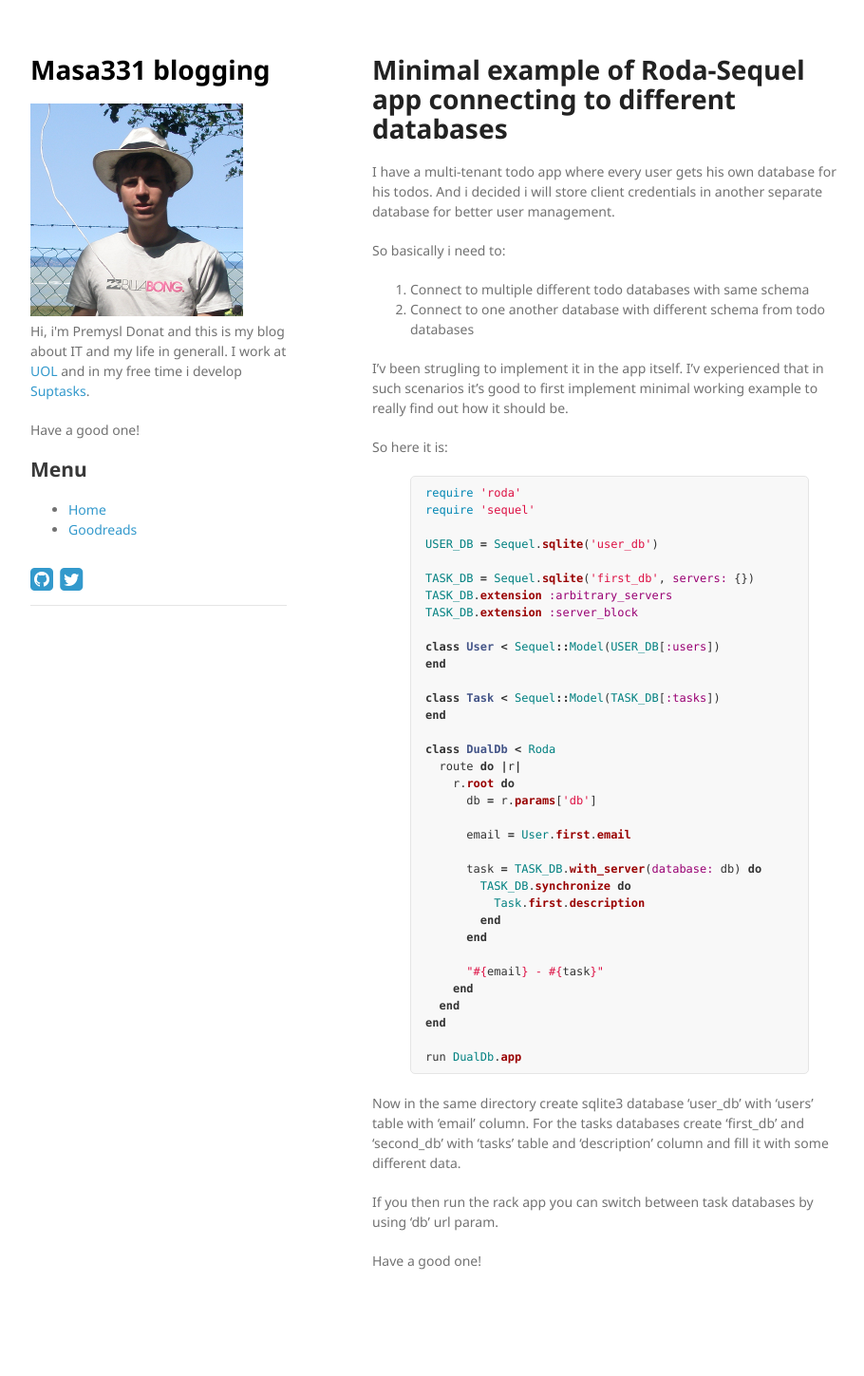
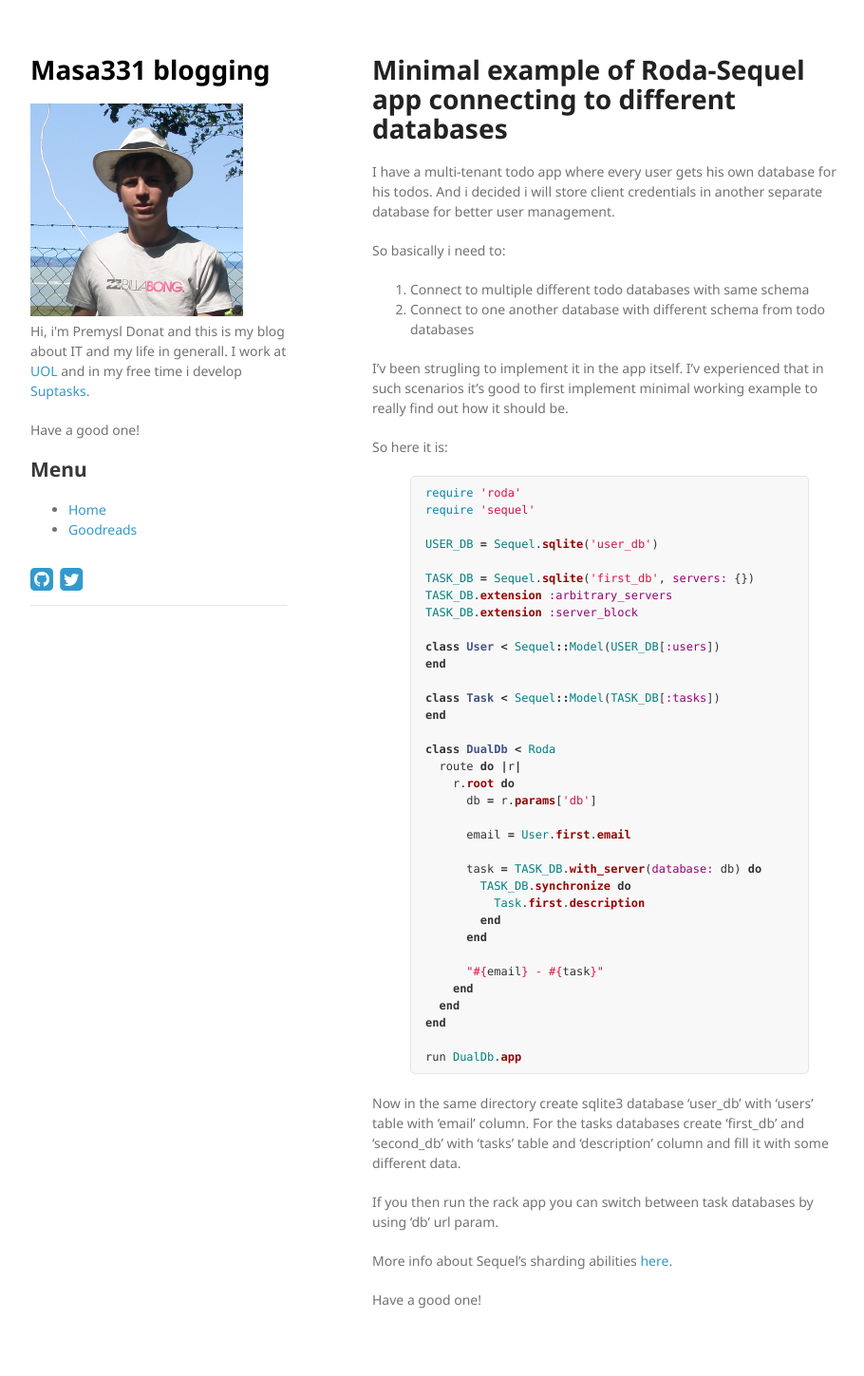
Before and after one commit to Masa331/blog, a Jekyll site: the page built from _posts/2015-12-04-roda-sequel-multiple-databases.md, in a window 1280 px wide. Shown: the whole page at 95% size, without its empty margins (178-1088 px from the left). Built offline with Jekyll 4.4.1, drawn with Linux system fonts in a browser that asks for light colours; nearby versions of some CDN libraries; comment, search, counter and statistics services are not loaded; before the commit the page ends 1408 px from its top, so only the background shows below that.

Commit message:
update dual db post

```diff
--- a/_posts/2015-12-04-roda-sequel-multiple-databases.md
+++ b/_posts/2015-12-04-roda-sequel-multiple-databases.md
@@ -59,4 +59,6 @@ Now in the same directory create sqlite3 database 'user_db' with 'users' table w
 
 If you then run the rack app you can switch between task databases by using 'db' url param.
 
+More info about Sequel's sharding abilities [here](http://sequel.jeremyevans.net/rdoc/files/doc/sharding_rdoc.html).
+
 Have a good one!
```
